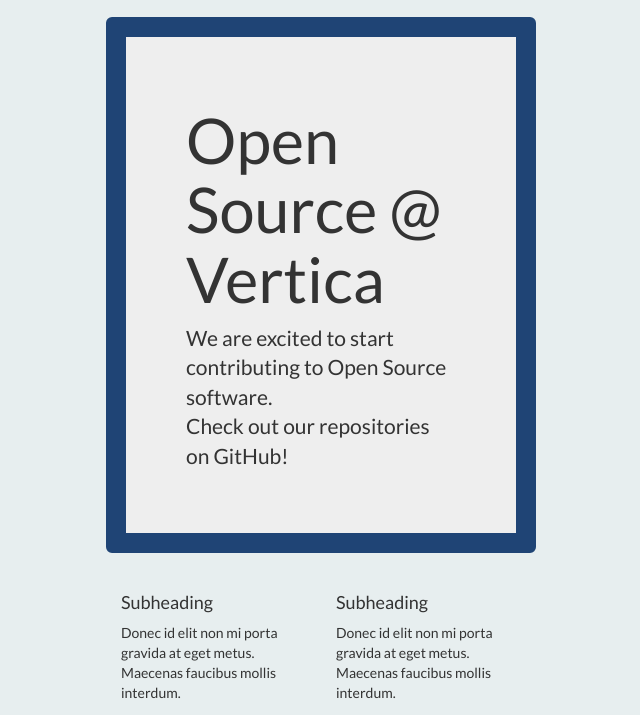
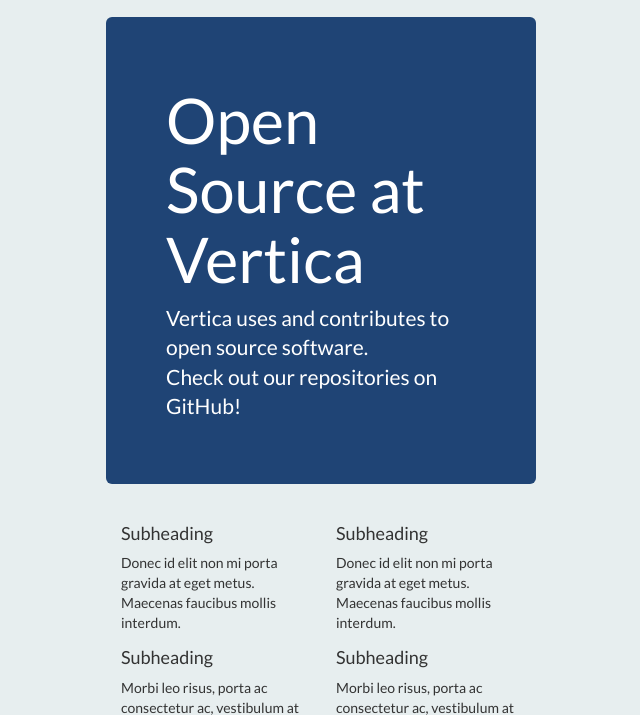
Before and after one commit to vertica/vertica.github.io, a plain HTML site: page index.html in a window 1280 px wide. Shown: the part 90-805 px from the top of the page, without its empty margins (319-959 px from the left). Drawn offline with nearby package versions, Linux system fonts and the light colour scheme.

Commit message:
slight change to landing page

```diff
--- a/css/style.css
+++ b/css/style.css
@@ -61,8 +61,9 @@ body {
   text-align: left;
   border-color:#1F4475;
   border-width: 20px;
-  border-style: solid;
   border-radius: 0;
+background-color:#1F4475;
+color:white;
 }
 
 .jumbotron .lead {
--- a/index.html
+++ b/index.html
@@ -9,7 +9,7 @@
         <meta name="author" content="HPE Vertica. All rights reserved.">
         <link rel="icon" href="favicon.ico">
 
-        <title>Open Source at Vertica</title>
+        <title>Vertica Open Source</title>
 
         <!-- Bootstrap core CSS -->
         <link rel="stylesheet" href="https://cdn.rawgit.com/twbs/bootstrap/v4-dev/dist/css/bootstrap.css">
@@ -29,9 +29,9 @@
             </div>
 
             <div class="jumbotron">
-                <h1 class="display-4">Open Source @ Vertica</h1>
+                <h1 class="display-4">Open Source at Vertica</h1>
                 <p class="lead">
-                We are excited to start contributing to Open Source software. <br>
+		Vertica uses and contributes to open source software. <br>
                 Check out our repositories on GitHub!
             </div>
 
```
